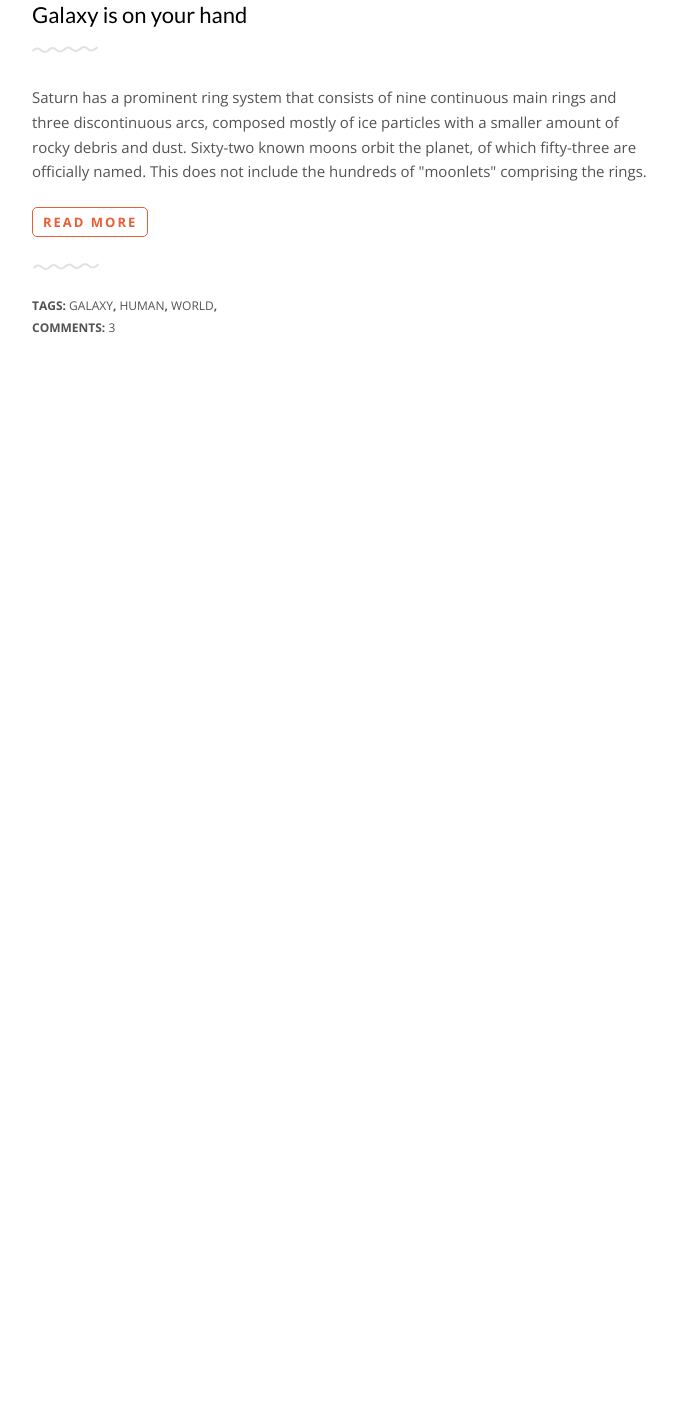
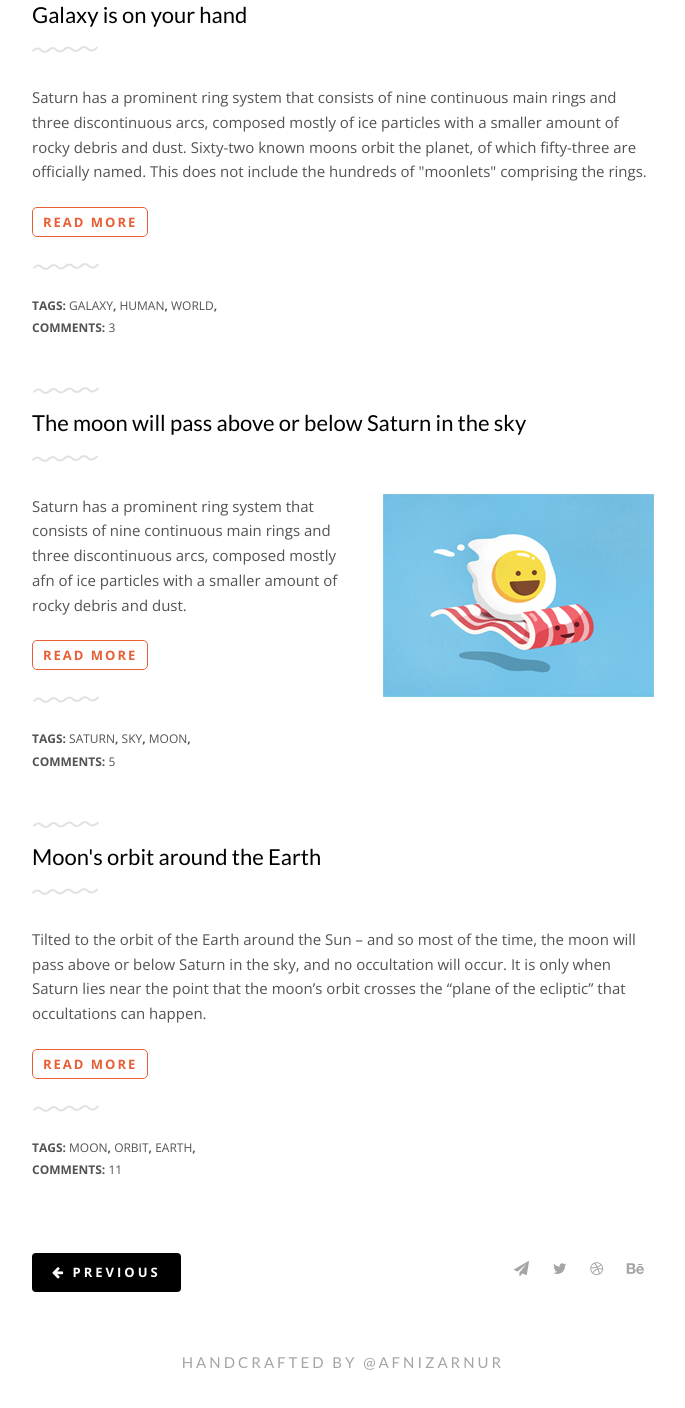
Before and after one commit to afnizarnur/saturn, a website: page index.html in a window 1280 px wide. Shown: the part 428-1836 px from the top of the page, without its empty margins (297-982 px from the left). Before the commit the page ends 899 px from the top, so only its background shows below. Drawn offline with nearby package versions, Linux system fonts and the light colour scheme.

Commit message:
Add post with small image, add footer

```diff
--- a/index.html
+++ b/index.html
@@ -5,7 +5,7 @@
     <meta charset="utf-8" />
     <meta name="viewport" content="width=device-width, initial-scale=1">
     <meta name="description" content="">
-    <meta name="author" content="Afnizar Nur Ghifari">
+    <meta name="author" content="">
     <meta name="viewport" content="width=device-width, initial-scale=1" />
     <!-- Stylesheet -->
     <link href="node_modules/bootstrap/dist/css/bootstrap.min.css" rel="stylesheet">
@@ -61,7 +61,6 @@
       </div>
     </header>
     <!-- /Header -->
-
     <!-- Content -->
     <div class="content">
       <div class="container">
@@ -91,9 +90,83 @@
           </div>
         </div>
         <!-- /Post -->
+        <!-- Post -->
+        <div class="post">
+          <a href="#"><h1>The moon will pass above or below Saturn in the sky</h1></a>
+          <hr>
+          <div class="in-content">
+            <img class="pull-right" src="dist/img/post-img.jpg" alt="Saturn">
+            <p>
+              Saturn has a prominent ring system that consists of nine continuous main rings and three discontinuous arcs, composed mostly afn of ice particles with a smaller amount of rocky debris and dust.
+            </p>
+            <a class="read-more" href="#">Read More</a>
+          </div>
+          <div class="foot-post">
+            <div class="row">
+              <div class="col-md-12">
+					    	<strong>Tags:</strong>
+					    	<a href="#">Saturn</a>,
+					    	<a href="#">Sky</a>,
+					    	<a href="#">Moon</a>,
+					    </div>
+					    <div class="col-md-12">
+					    	<strong>Comments:</strong>
+					    	<a href="#">5</a>
+					    </div>
+            </div>
+          </div>
+        </div>
+        <!-- /Post -->
+
+        <!-- Post -->
+        <div class="post">
+          <a href="#"><h1>Moon's orbit around the Earth</h1></a>
+          <hr>
+          <div class="in-content">
+            <p>
+              Tilted to the orbit of the Earth around the Sun – and so most of the time, the moon will pass above or below Saturn in the sky, and no occultation will occur. It is only when Saturn lies near the point that the moon’s orbit crosses the “plane of the ecliptic” that occultations can happen.
+            </p>
+            <a class="read-more" href="#">Read More</a>
+          </div>
+          <div class="foot-post">
+            <div class="row">
+              <div class="col-md-12">
+					    	<strong>Tags:</strong>
+					    	<a href="#">Moon</a>,
+					    	<a href="#">Orbit</a>,
+					    	<a href="#">Earth</a>,
+					    </div>
+					    <div class="col-md-12">
+					    	<strong>Comments:</strong>
+					    	<a href="#">11</a>
+					    </div>
+            </div>
+          </div>
+        </div>
+        <!-- /Post -->
       </div>
     </div>
     <!-- /Content -->
+    <footer>
+      <div class="container">
+        <div class="row">
+          <div class="col-md-6">
+            <button class="btn btn-default btn-black"><i class="fa fa-arrow-left"></i> Previous</button>
+          </div>
+          <div class="col-md-6">
+            <ul class="social pull-right list-inline">
+              <li><a target="_blank" href="mailto:hi@afnizarnur.com"><i class="fa fa-send"></i></a></li>
+              <li><a target="_blank" href="http://twitter.com/afnizarnur"><i class="fa fa-twitter"></i></a></li>
+              <li><a target="_blank" href="http://dribbble.com/afnizarnur"><i class="fa fa-dribbble"></i></a></li>
+              <li><a target="_blank" href="http://behance.com/afnizarnur"><i class="fa fa-behance"></i></a></li>
+            </ul>
+          </div>
+        </div>
+        <p class="text-center maker">
+          <a href="https://afnizarnur.com/">handcrafted by @afnizarnur</a>
+        </p>
+      </div>
+    </footer>
 
 	<!-- Script -->
 	<script src="node_modules/jquery/dist/jquery.min.js"></script>
--- a/scss/main.scss
+++ b/scss/main.scss
@@ -1,11 +1,11 @@
 // Main
-
 @import "../node_modules/bourbon/app/assets/stylesheets/bourbon.scss";
 @import "partials/variables.scss";
 @import "partials/base.scss";
 @import "partials/animation.scss";
 
 body {
+	font-family: $open;
 	margin-bottom: 50px;
 }
 
@@ -122,7 +122,7 @@ header {
 .content {
 	padding-top: 75px;
 	.post {
-		margin-bottom: 80px;
+		margin-bottom: 70px;
 		a {
 			text-decoration: none;
 			cursor: pointer;
@@ -187,6 +187,9 @@ header {
 		}
 		.in-content {
 			margin-top: 58px;
+			img {
+				margin-left: 30px;
+			}
 		}
 		.foot-post {
 		    position: relative;
@@ -217,3 +220,54 @@ header {
 		}
 	}
 }
+
+footer {
+	p.maker {
+		padding-top: 60px;
+		a {
+			color: #A5A5A5;
+	    font-family: $lato;
+	    font-weight: 400;
+	    text-transform: uppercase;
+	    text-decoration: none;
+	    letter-spacing: 3px;
+		}
+	}
+	.social {
+		position: relative;
+		top: 5px;
+		li {
+			display: inline;
+			margin-left: 5px;
+			margin-right: 5px;
+			a {
+				color: #a5a5a5;
+				&:hover {
+					color: #e85f37;
+				}
+			}
+		}
+	}
+	.btn-default {
+		&.btn-black {
+			outline: none;
+			background: black;
+			font-family: $open;
+			color: #fff;
+			border: 0 none;
+			padding: 10px 20px;
+			text-transform: uppercase;
+			font-weight: 800;
+			letter-spacing: 3px;
+			font-size: 13px;
+
+			&:hover {
+				background: #363738;
+			}
+			&:active {
+				outline: none;
+				color: darken(white, 10%);
+			}
+		}
+	}
+}
```
Also changed, not shown: dist/css/main.css.
